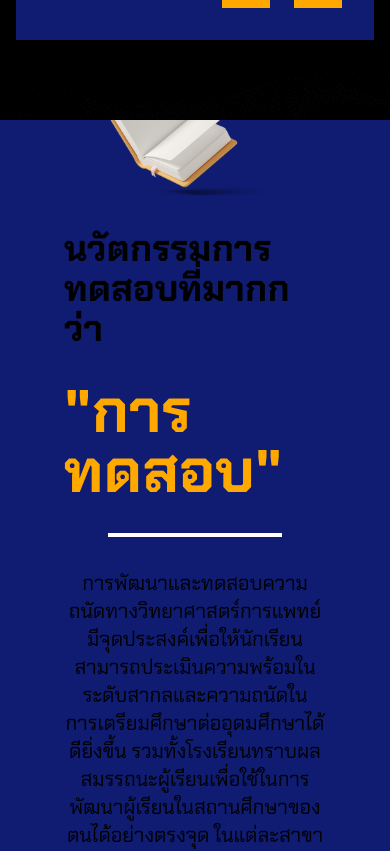
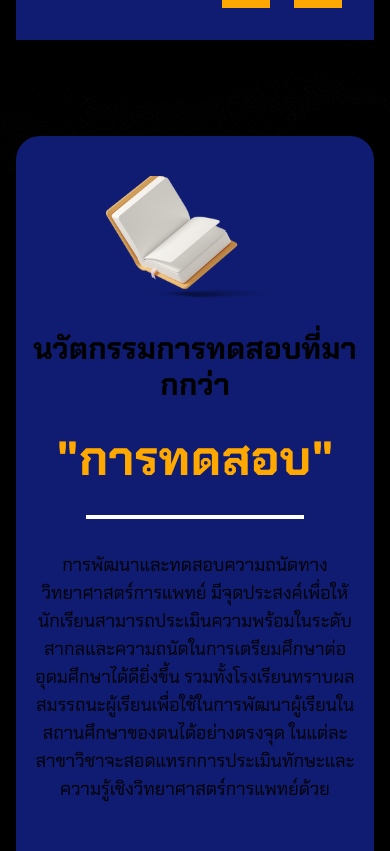
Before and after one commit to Pupppppxz/tech-educationth-frontend-v2, a Next.js app: page /en in a window 390 px wide. Shown: the part 1533-2384 px from the top of the page. Built offline with nearby package versions, Linux system fonts and the light colour scheme.

Commit message:
:art: responsive home.innovation

```diff
--- a/src/components/page/home/innovation.tsx
+++ b/src/components/page/home/innovation.tsx
@@ -7,18 +7,22 @@ function Innovation() {
     const t = useTranslations("HOME.INNOVATION");
 
     return (
-        <div className="box-screen-section flex items-center">
+        <div className="md:box-screen-section flex items-center p-4 md:p-0">
             <div
-                className={`container mx-auto w-full h-fit flex flex-col gap-y-8 justify-center
-                items-center p-16 bg-main-dark-blue rounded-3xl`}
+                className="container mx-auto w-full h-fit flex flex-col gap-y-8 justify-center
+                items-center p-4 py-10 lg:py-16 md:p-8 lg:p-16 bg-main-dark-blue rounded-3xl"
             >
                 <BookColorIcon />
-                <h3 className="text-4xl font-bold">{t("title")}</h3>
-                <h1 className="text-6xl font-bold text-main-amber">
+                <h3 className="text-3xl md:text-4xl font-bold text-center">
+                    {t("title")}
+                </h3>
+                <h1 className=" text-5xl md:text-6xl font-bold text-main-amber text-center">
                     {t("topic")}
                 </h1>
                 <div className="w-8/12 h-1 bg-white" />
-                <p className="text-xl text-center">{t("description")}</p>
+                <p className="text-lg md:text-xl text-center">
+                    {t("description")}
+                </p>
                 <p className="text-6xl -mt-4">...</p>
             </div>
         </div>
```
